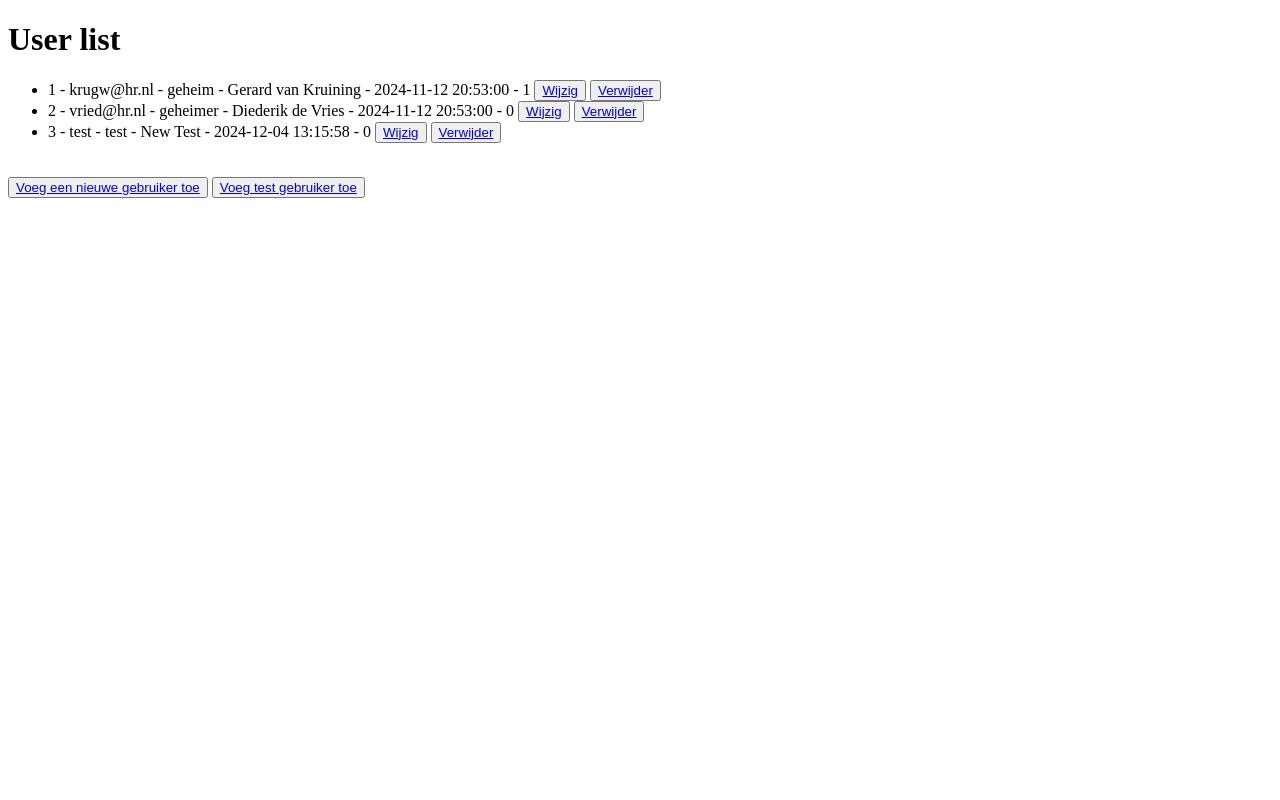
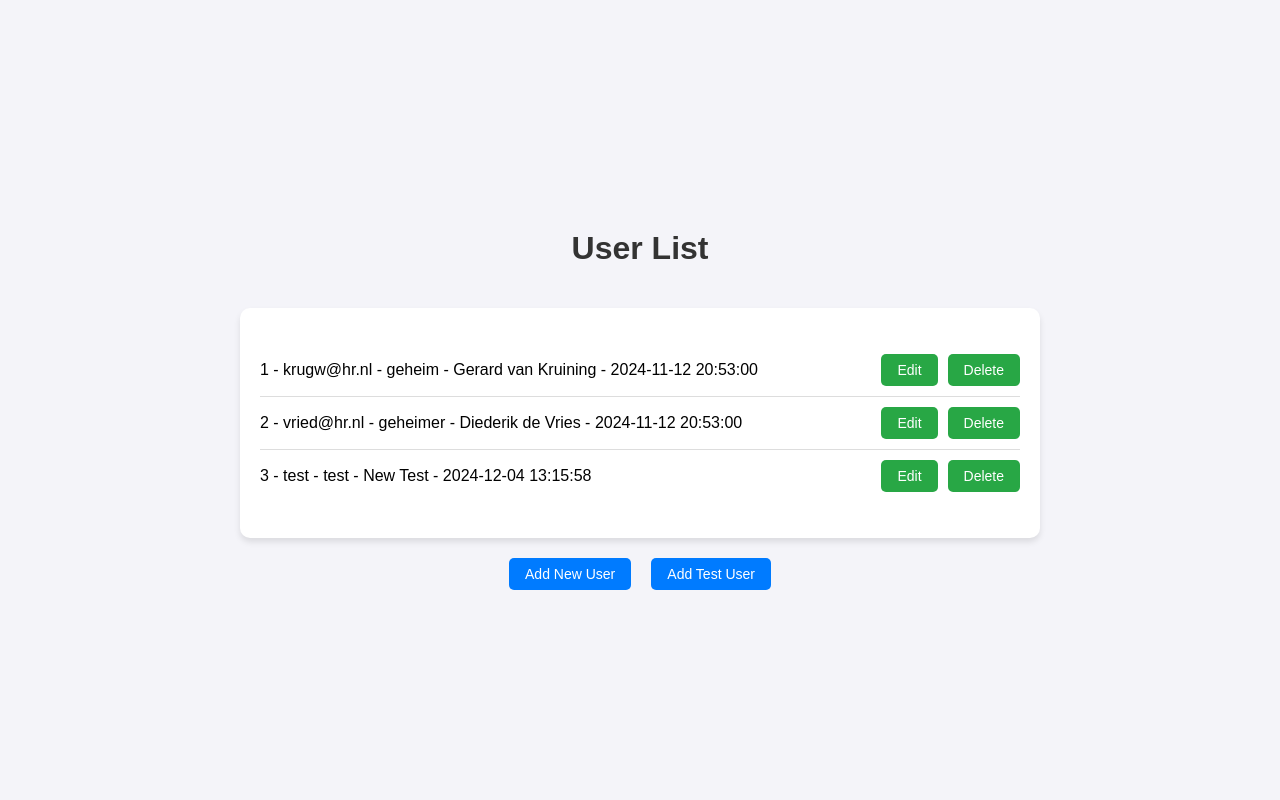
Before and after one commit to tuwi-0808374/WP2-TestCorrect-Project, a Flask app: page /list_users in a window 1280 px wide. Run offline with Flask 3, Linux system fonts and the light colour scheme; data comes from the database, SQL or seed files in the repository.

Commit message:
made the site page more user friendly

```diff
--- a/templates/login_screen.html
+++ b/templates/login_screen.html
@@ -47,7 +47,7 @@
         input[type="submit"] {
             width: 100%;
             padding: 12px;
-            background-color: #28a745; /* Green color */
+            background-color: #28a745;
             color: #fff;
             border: none;
             border-radius: 5px;
@@ -55,7 +55,7 @@
             font-size: 16px;
         }
         input[type="submit"]:hover {
-            background-color: #218838; /* Darker green on hover */
+            background-color: #218838;
         }
         input[type="checkbox"] {
             margin-right: 10px;
@@ -83,7 +83,7 @@
 <body>
     <div class="login-container">
         <h2>Login to Your Account</h2>
-        <!-- Add flash messages here if needed -->
+        <!-- FLASH MESSAGE -->
         <form method="POST">
             <label for="login">Email/Login</label>
             <input type="text" name="login" placeholder="Enter your email or username" required><br>
--- a/templates/user_list.html
+++ b/templates/user_list.html
@@ -2,21 +2,118 @@
 <html lang="en">
 <head>
     <meta charset="UTF-8">
-    <title>Title</title>
+    <meta name="viewport" content="width=device-width, initial-scale=1.0">
+    <title>User List</title>
+    <style>
+        body {
+            font-family: Arial, sans-serif;
+            background-color: #f4f4f9;
+            margin: 0;
+            padding: 0;
+            display: flex;
+            justify-content: center;
+            align-items: center;
+            flex-direction: column;
+            height: 100vh;
+        }
+        h1 {
+            text-align: center;
+            color: #333;
+            margin-top: 20px;
+        }
+        .user-list {
+            background-color: #ffffff;
+            padding: 20px;
+            border-radius: 10px;
+            box-shadow: 0px 4px 6px rgba(0, 0, 0, 0.1);
+            width: 80%;
+            max-width: 800px;
+            margin-top: 20px;
+            box-sizing: border-box;
+        }
+        ul {
+            list-style-type: none;
+            padding: 0;
+        }
+        li {
+            display: flex;
+            justify-content: space-between;
+            align-items: center;
+            padding: 10px 0;
+            border-bottom: 1px solid #ddd;
+        }
+        li:last-child {
+            border-bottom: none;
+        }
+        .buttons {
+            display: flex;
+            gap: 10px;
+        }
+        button {
+            background-color: #28a745;
+            color: white;
+            border: none;
+            padding: 8px 16px;
+            font-size: 14px;
+            border-radius: 5px;
+            cursor: pointer;
+            transition: background-color 0.3s ease;
+        }
+        button:hover {
+            background-color: #218838;
+        }
+        a {
+            text-decoration: none;
+            color: white;
+        }
+        .add-user-buttons {
+            display: flex;
+            justify-content: center;
+            gap: 20px;
+            margin-top: 20px;
+        }
+        .add-user-buttons button {
+            background-color: #007bff;
+        }
+        .add-user-buttons button:hover {
+            background-color: #0056b3;
+        }
+    </style>
 </head>
 <body>
-    <h1>User list</h1>
-    <ul>
-        {% for user in all_users %}
+
+    <h1>User List</h1>
+
+    <div class="user-list">
+        <ul>
             <li>
-                {{user.user_id}} - {{user.login}} - {{user.password}} - {{user.display_name}} - {{user.date_created}} - {{user.is_admin}}
-                <button><a href="/edit_user/{{user.user_id}}">Wijzig</a></button>
-                <button><a href="/delete_user/{{user.user_id}}">Verwijder</a></button>
+                <span>1 - krugw@hr.nl - geheim - Gerard van Kruining - 2024-11-12 20:53:00</span>
+                <div class="buttons">
+                    <button><a href="/edit_user/1">Edit</a></button>
+                    <button><a href="/delete_user/1">Delete</a></button>
+                </div>
             </li>
-        {% endfor %}
-    </ul>
-    <br>
-    <button><a href="/add_user">Voeg een nieuwe gebruiker toe</a></button>
-    <button><a href="/add_test_user">Voeg test gebruiker toe</a></button>
+            <li>
+                <span>2 - vried@hr.nl - geheimer - Diederik de Vries - 2024-11-12 20:53:00</span>
+                <div class="buttons">
+                    <button><a href="/edit_user/2">Edit</a></button>
+                    <button><a href="/delete_user/2">Delete</a></button>
+                </div>
+            </li>
+            <li>
+                <span>3 - test - test - New Test - 2024-12-04 13:15:58</span>
+                <div class="buttons">
+                    <button><a href="/edit_user/3">Edit</a></button>
+                    <button><a href="/delete_user/3">Delete</a></button>
+                </div>
+            </li>
+        </ul>
+    </div>
+
+    <div class="add-user-buttons">
+        <button><a href="/add_user">Add New User</a></button>
+        <button><a href="/add_test_user">Add Test User</a></button>
+    </div>
+
 </body>
 </html>
```
